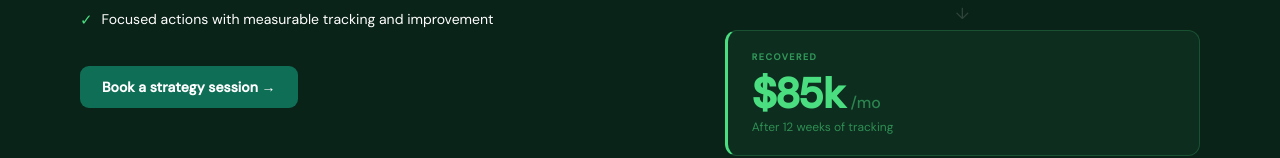
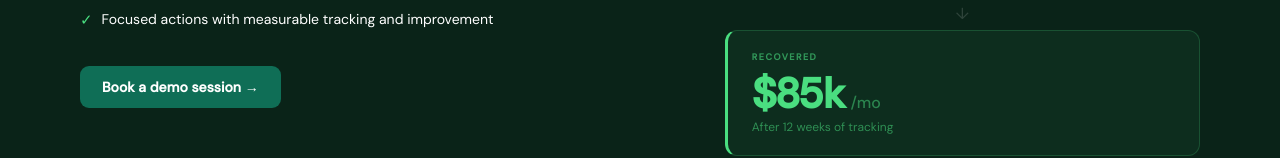
Before and after one commit to LouisRMX/alrmxprod, a Next.js app: page / in a window 1280 px wide. Shown: the part 530-688 px from the top of the page. Built offline with nearby package versions, Linux system fonts and the light colour scheme; no server answers.

Commit message:
copy: CTA -> 'Book a demo session'

```diff
--- a/src/components/landing/LandingPage.tsx
+++ b/src/components/landing/LandingPage.tsx
@@ -108,7 +108,7 @@ function Hero() {
             background: 'var(--green)', color: '#fff', textDecoration: 'none',
             padding: '12px 22px', borderRadius: '9px', fontSize: '14px', fontWeight: 600,
           }}>
-            Book a strategy session →
+            Book a demo session →
           </a>
         </div>
 
```
